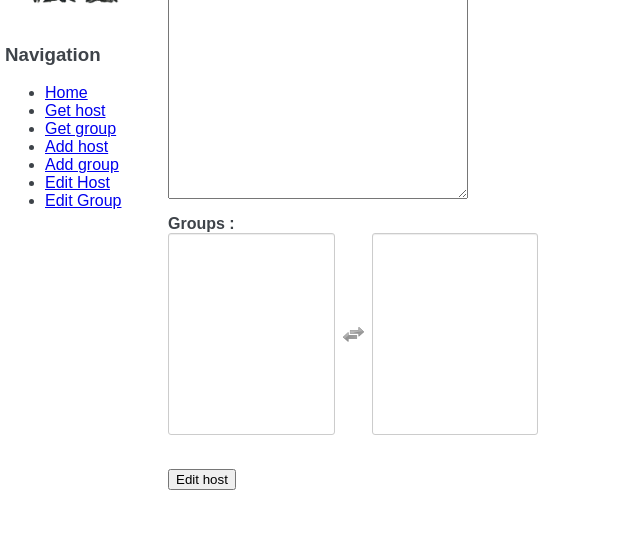
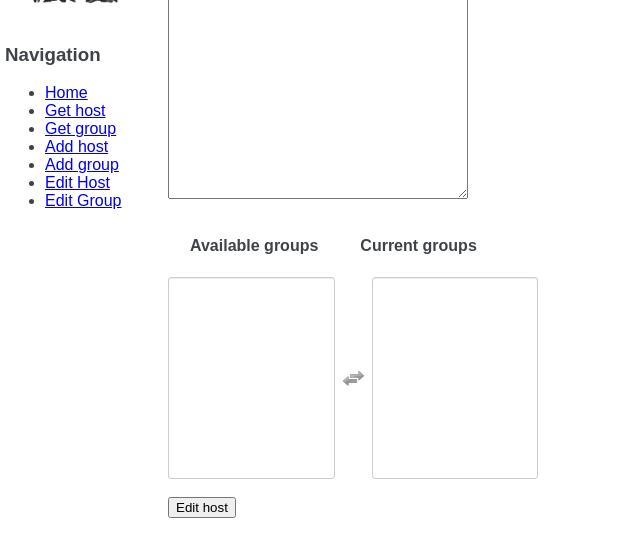
Before and after one commit to vincentvdk/jetfire, a Flask app: page /edithost in a window 1280 px wide. Shown: the part 155-712 px from the top of the page, without its empty margins (0-640 px from the left). Run offline with Flask 2, Linux system fonts and the light colour scheme; parts of the project's set-up code (start-up, migrations or seed data) failed here and were passed over; some libraries are stand-ins or nearby versions.

Commit message:
added some visual improvements before creating decent css

```diff
--- a/app/static/style.css
+++ b/app/static/style.css
@@ -13,3 +13,7 @@ body {
 #content {
   margin-left: 10em;
 }
+
+td {
+    padding:20px;
+}
--- a/app/templates/editgroup.html
+++ b/app/templates/editgroup.html
@@ -29,7 +29,7 @@
     <b>Ansible vars:</b></br>
     <textarea type="area" name="egyaml" value="" style="width:300px;height:200px">{{result}}</textarea><br>
 
-    <b>Hosts: </b></br>
+    <table><tr><td><b>Available hosts</b></td><td style="text-align:left;"><b>Current hosts</b></td></tr></table>
     <select id="hostselect" name="hostselect" multiple="multiple">
         {% for item in hosts %}
         ¦   <option value="{{ item }}" selected>{{ item }}</option>
--- a/app/templates/edithost.html
+++ b/app/templates/edithost.html
@@ -40,8 +40,7 @@
 </p>
 
 {# get the groups #}
-<p>
-<b>Groups :</b><br>
+<table><tr><td><b>Available groups</b></td><td><b>Current groups</b><td></tr></table>
 {#{% if groups %}#}
 <!--<form>-->
     <select id="groupselect" name="groupselect" multiple="multiple">
@@ -58,7 +57,6 @@
     <pre> none </p>
 {% endif %}
 #}
-</p>
 
 <!--<form action="{{url_for('edithostsubmit')}}" method="post">-->
 <input type="submit" value="Edit host" name="edithostBTN" />
```
